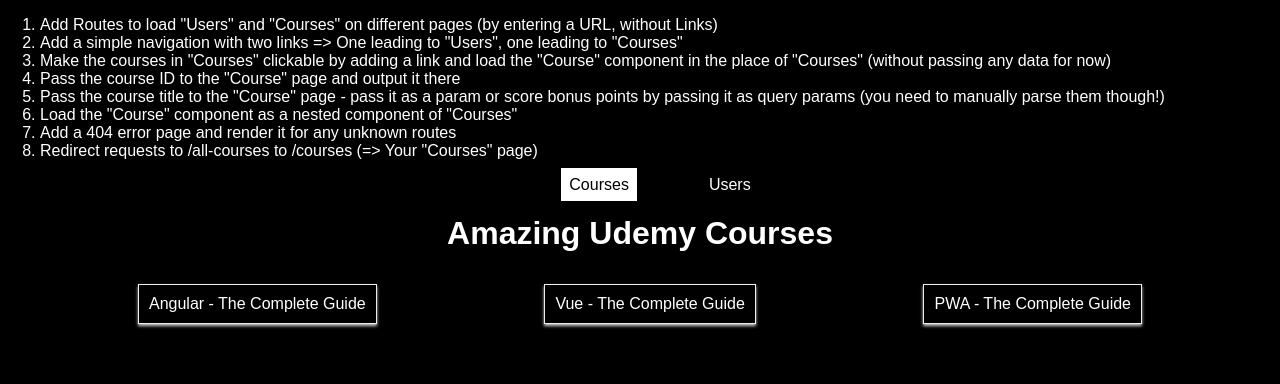
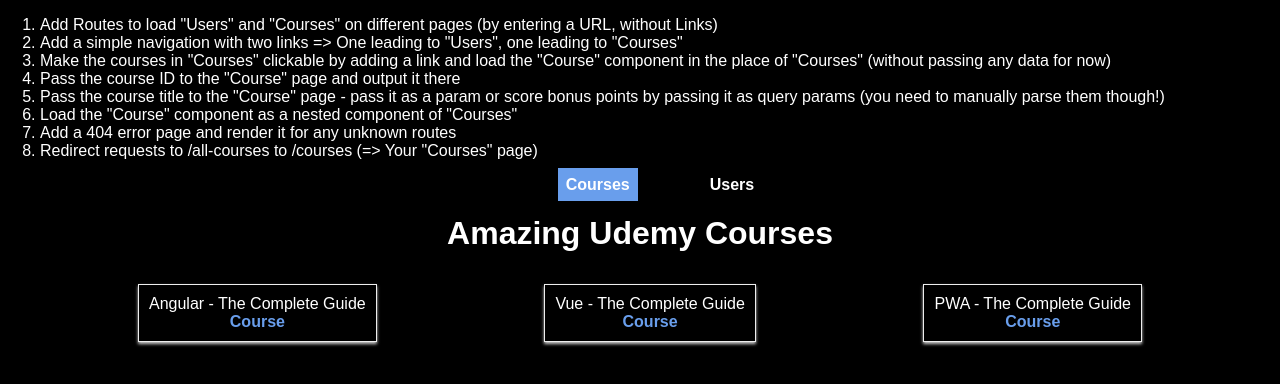
Before and after one commit to mkhbragg/react-complete-guide-routing-assignment, a React (Create React App) app: page /courses in a window 1280 px wide. Shown: the top 384 px of the page. Built offline with nearby package versions, Linux system fonts and the light colour scheme.

Commit message:
Task 3: Make the courses in 'Courses' clickable by adding a link and load the 'Course' component in the place of 'Courses' (without passing any data for now)

```diff
--- a/src/App.js
+++ b/src/App.js
@@ -3,6 +3,7 @@ import { BrowserRouter, Route, Switch, NavLink } from 'react-router-dom';
 
 import Assignment from './containers/Assignment/Assignment';
 import Courses from './containers/Courses/Courses';
+import Course from './containers/Course/Course';
 import Users from './containers/Users/Users';
 
 class App extends Component {
@@ -18,6 +19,7 @@ class App extends Component {
             </ul>
           </nav>
           <Switch>
+            <Route path="/courses/:id" component={Course} />
             <Route path="/courses" component={Courses} />
             <Route path="/users" component={Users} />
           </Switch>
--- a/src/containers/Courses/Courses.css
+++ b/src/containers/Courses/Courses.css
@@ -12,4 +12,12 @@
     padding: 10px;
     margin: 10px;
     cursor: pointer;
+    display: flex;
+    flex-direction: column;
 }
+
+.Course a {
+    text-decoration: none;
+    color: #699eec;
+    font-weight: bold;
+}
--- a/src/containers/Courses/Courses.js
+++ b/src/containers/Courses/Courses.js
@@ -1,4 +1,5 @@
 import React, { Component } from 'react';
+import { Link } from 'react-router-dom';
 
 import './Courses.css';
 
@@ -18,7 +19,11 @@ class Courses extends Component {
                 <section className="Courses">
                     {
                         this.state.courses.map( course => {
-                            return <article className="Course" key={course.id}>{course.title}</article>;
+                            return <article
+                                className="Course"
+                                key={course.id}>
+                                {course.title}
+                                <Link to={{ pathname: '/courses/' + course.id}} exact>Course</Link></article>;
                         } )
                     }
                 </section>
--- a/src/index.css
+++ b/src/index.css
@@ -25,11 +25,12 @@ body {
   text-decoration: none;
   padding: 0.5rem;
   color: white;
+  font-weight: bold;
 }
 
 .App nav li a:hover,
 .App nav li a:active,
 .App nav li a.active {
-  background-color: white;
-  color: black;
+  background-color: #699eec;
+  color: white;
 }
```
